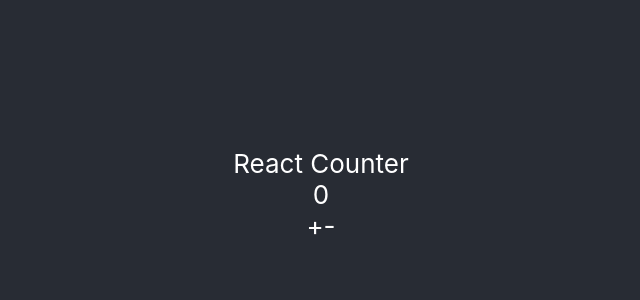
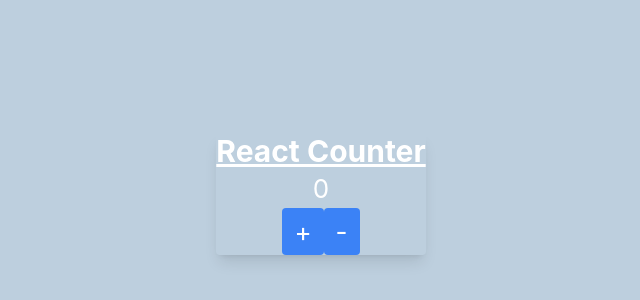
Before and after one commit to yoshikawa11/React100, a React (Create React App) app in the folder React100Knocks/: page / in a window 1280 px wide. Shown: the part 206-506 px from the top of the page, without its empty margins (319-959 px from the left). Built offline with nearby package versions, Linux system fonts and the light colour scheme; the HTML template or start-up script is replaced by a standard one.

Commit message:
tailwindcssを実装

```diff
--- a/React100Knocks/package.json
+++ b/React100Knocks/package.json
@@ -39,5 +39,8 @@
       "last 1 firefox version",
       "last 1 safari version"
     ]
+  },
+  "devDependencies": {
+    "tailwindcss": "^3.4.1"
   }
 }
--- a/React100Knocks/src/App.css
+++ b/React100Knocks/src/App.css
@@ -2,19 +2,19 @@
   text-align: center;
 }
 
-.App-logo {
+/* .App-logo {
   height: 40vmin;
   pointer-events: none;
-}
+} */
 
-@media (prefers-reduced-motion: no-preference) {
+/* @media (prefers-reduced-motion: no-preference) {
   .App-logo {
     animation: App-logo-spin infinite 20s linear;
   }
-}
+} */
 
 .App-header {
-  background-color: #282c34;
+  background-color: #bdcfde;
   min-height: 100vh;
   display: flex;
   flex-direction: column;
@@ -24,7 +24,7 @@
   color: white;
 }
 
-.App-link {
+/* .App-link {
   color: #61dafb;
 }
 
@@ -35,4 +35,4 @@
   to {
     transform: rotate(360deg);
   }
-}
+} */
--- a/React100Knocks/src/component/Counter.tsx
+++ b/React100Knocks/src/component/Counter.tsx
@@ -8,12 +8,12 @@
     const handleMinusClick = () => {
         setCount(count - 1);
     };
-    return <p>
-        <div>React Counter</div>
+    return <p className="max-w-sm rounded overflow-hidden shadow-lg">
+        <div className="text-3xl font-bold underline">React Counter</div>
         <span>{count}</span>
         <div>
-            <span onClick={handlePlusClick}>+</span>
-            <span onClick={handleMinusClick}>-</span>
+            <button className="bg-blue-500 hover:bg-blue-400 text-white rounded px-3 py-1" onClick={handlePlusClick}>+</button>
+            <button className="bg-blue-500 hover:bg-blue-400 text-white rounded px-3 py-1" onClick={handleMinusClick}>-</button>
         </div>
     </p>;
 }
--- a/React100Knocks/src/index.css
+++ b/React100Knocks/src/index.css
@@ -1,3 +1,7 @@
+@tailwind base;
+@tailwind components;
+@tailwind utilities;
+
 body {
   margin: 0;
   font-family: -apple-system, BlinkMacSystemFont, 'Segoe UI', 'Roboto', 'Oxygen',
--- /dev/null
+++ b/React100Knocks/tailwind.config.js
@@ -0,0 +1,10 @@
+/** @type {import('tailwindcss').Config} */
+module.exports = {
+  content: [
+    "./src/**/*.{js,jsx,ts,tsx}",
+  ],
+  theme: {
+    extend: {},
+  },
+  plugins: [],
+}
```
Also changed, not shown: 1 other file (tests, documents, lock files or other folders).
